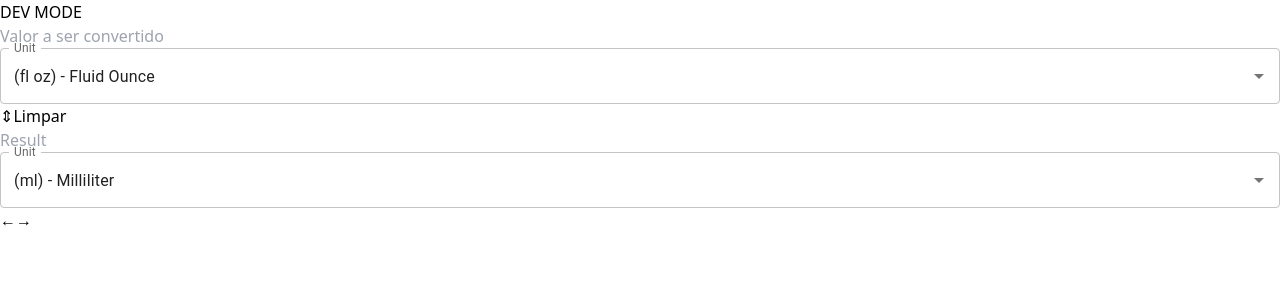
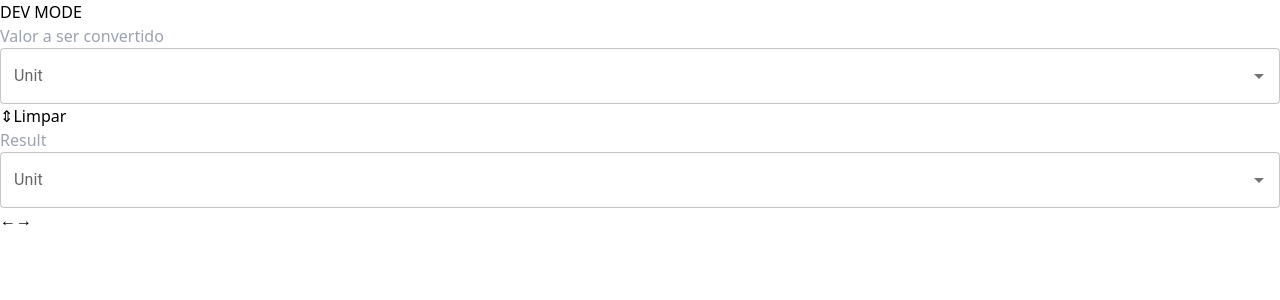
Before and after one commit to TheDevLion/unit-measure-conversion, a React (Vite) app: page / in a window 1280 px wide. Shown: the top 300 px of the page. Built offline with nearby package versions, Linux system fonts and the light colour scheme.

Commit message:
✨feat: improve output unit category when selecting input category

```diff
--- a/src/components/MeasureField/MeasureField.tsx
+++ b/src/components/MeasureField/MeasureField.tsx
@@ -47,14 +47,21 @@ export const MeasureField = ({ readOnly }: MeasureFieldProps) => {
     }
 
     const buildAutocompleteOptions = (): Option[] => {
-      return CONVERSIONS_V2.map(unit => ({
-        title: `(${unit.abbv.replace("_", " ")}) - ${unit.name}`,
-        abbv: unit.abbv,
-        category: unit.category
-      }));
+      let units = CONVERSIONS_V2
+
+      if (readOnly) {
+        const inputUnitObj = CONVERSIONS_V2.find(c => c.abbv === input.unit)
+        units = units.filter(u => u.category === inputUnitObj?.category)
+      }
+
+      return units.map(unit => ({
+          title: `(${unit.abbv.replace("_", " ")}) - ${unit.name}`,
+          abbv: unit.abbv,
+          category: unit.category
+        }));
     }
 
-    const options = useMemo(() => buildAutocompleteOptions(), []);
+    const options = useMemo(() => buildAutocompleteOptions(), [input.unit, outputHook.output.unit]);
     const selectedUnitOption = options.find(o => !readOnly ? o.abbv === input.unit : o.abbv === outputHook.output.unit) || null;
 
 
--- a/src/store/store.ts
+++ b/src/store/store.ts
@@ -5,10 +5,10 @@ import type { MeasureConversionState, MeasureConversionStore } from "./type";
 export const initialStore: MeasureConversionState = {
     input: {
         value: '',
-        unit: 'fl_oz',
+        unit: '',
     },
     output: {
-        unit: 'ml',
+        unit: '',
         precision: 3,
     }
 }
```
